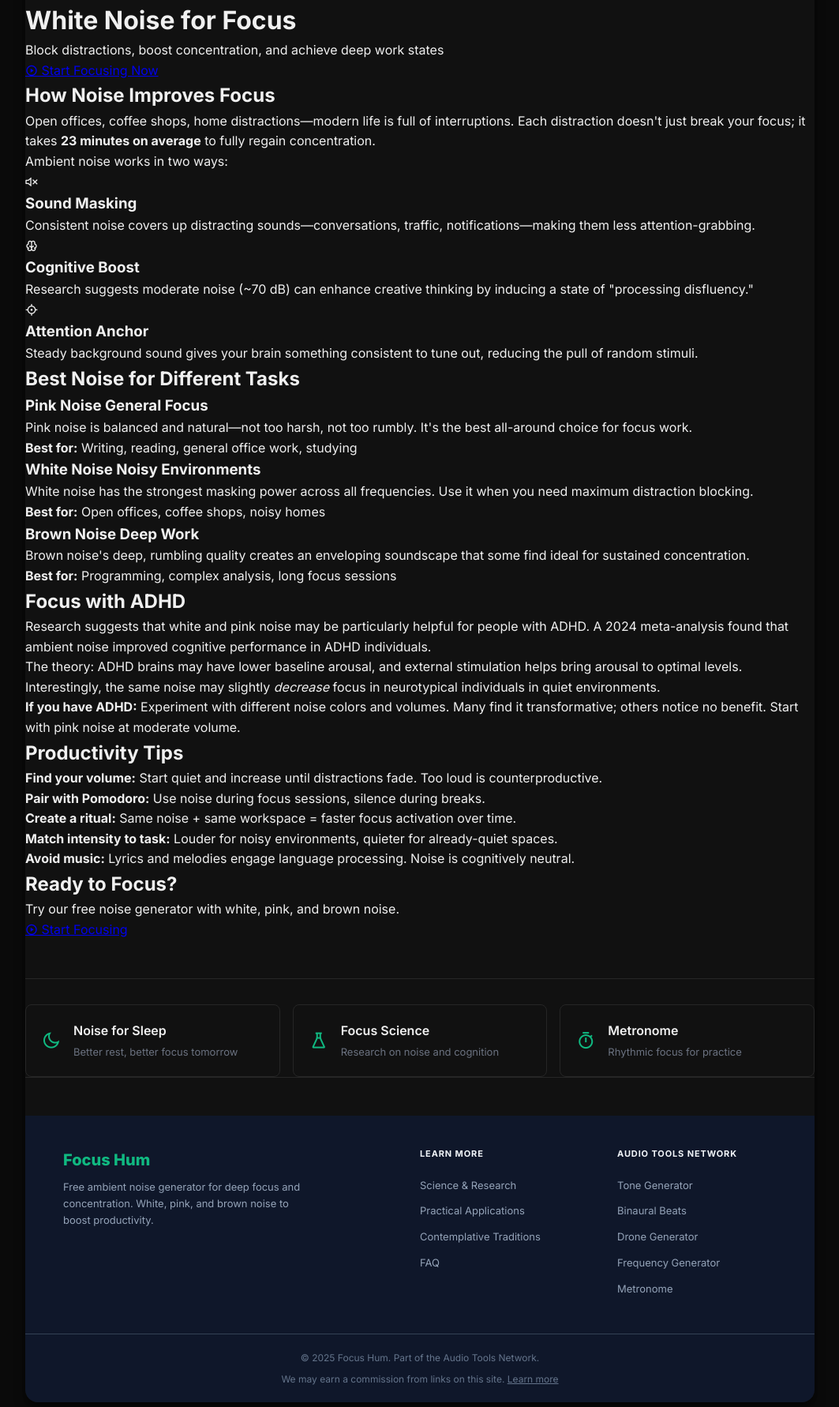
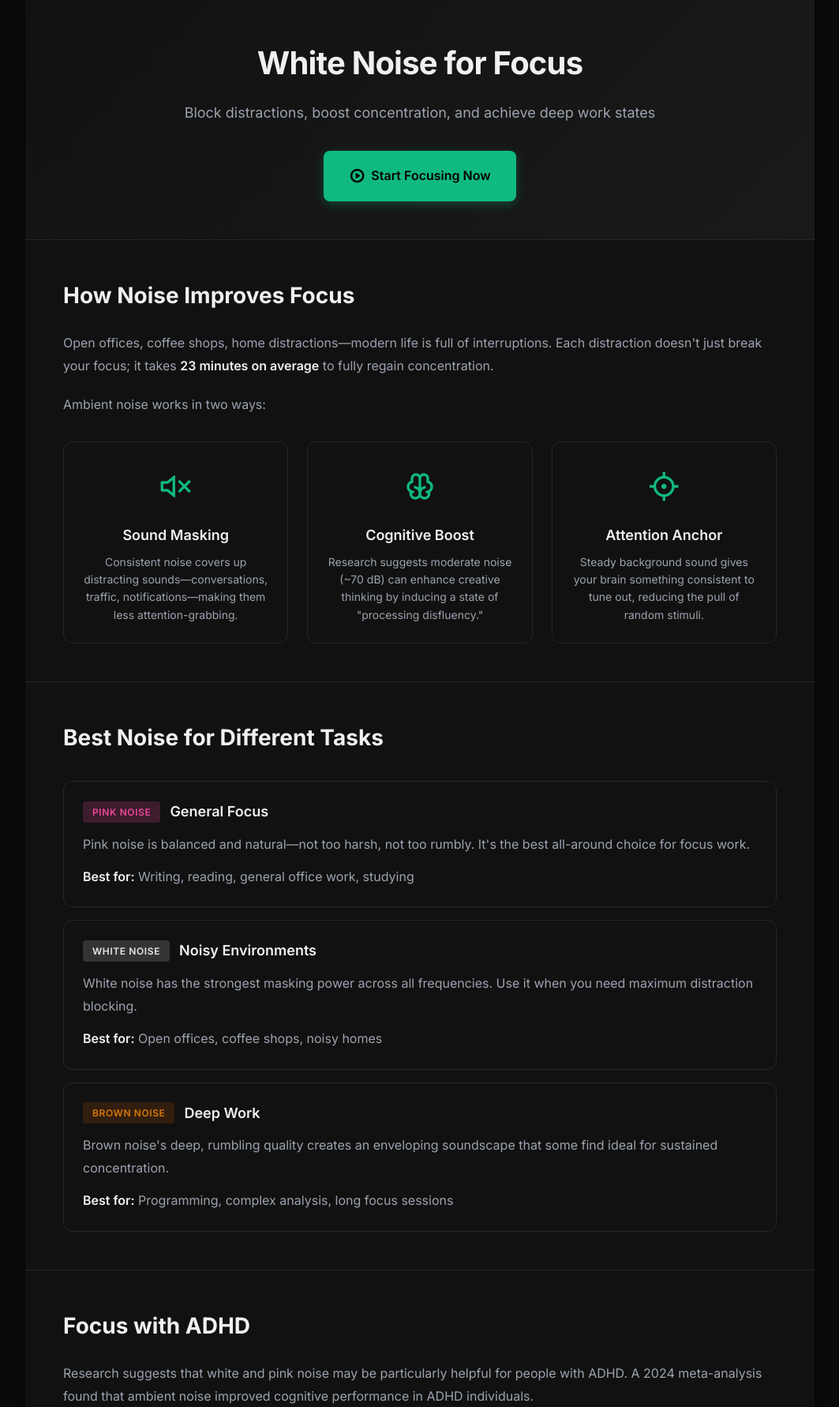
Before and after one commit to bberg/noise-generator, a Flask app: page /for-focus in a window 1280 px wide. Shown: the part 266-2048 px from the top of the page at 79% size, without its empty margins (108-1171 px from the left). Run offline with Flask 3, Linux system fonts and the light colour scheme.

Commit message:
Add use-case page CSS styles
- Add CSS styles for for-sleep and for-focus pages
- Includes benefit-grid, cta-button, noise-comparison styles

Co-Authored-By: Claude Opus 4.5 <noreply@anthropic.com>

```diff
--- a/static/css/style.css
+++ b/static/css/style.css
@@ -1770,3 +1770,293 @@ body {
     color: var(--text-muted);
     margin: 0;
 }
+
+/* =====================================================
+   USE CASE PAGE STYLES (for-sleep, for-focus, etc.)
+   ===================================================== */
+
+.use-case-container {
+    padding: 0;
+}
+
+.use-case-hero {
+    text-align: center;
+    padding: 3rem;
+    background: linear-gradient(135deg, var(--surface) 0%, var(--surface-raised) 100%);
+    border-bottom: 1px solid var(--border);
+}
+
+.use-case-hero h1 {
+    font-size: 2.5rem;
+    font-weight: 700;
+    color: var(--text);
+    margin-bottom: 1rem;
+    letter-spacing: -0.02em;
+}
+
+.hero-subtitle {
+    font-size: 1.125rem;
+    color: var(--text-secondary);
+    margin-bottom: 2rem;
+    max-width: 600px;
+    margin-left: auto;
+    margin-right: auto;
+    line-height: 1.7;
+}
+
+.cta-button {
+    display: inline-flex;
+    align-items: center;
+    gap: 0.5rem;
+    padding: 1rem 2rem;
+    background: var(--primary);
+    color: #000;
+    border: none;
+    border-radius: 8px;
+    font-size: 1rem;
+    font-weight: 600;
+    text-decoration: none;
+    cursor: pointer;
+    transition: all 0.2s ease;
+    box-shadow: 0 4px 14px rgba(16, 185, 129, 0.3);
+}
+
+.cta-button:hover {
+    background: var(--primary-dark);
+    transform: translateY(-2px);
+    box-shadow: 0 6px 20px rgba(16, 185, 129, 0.4);
+}
+
+.cta-button i {
+    font-size: 1.25rem;
+}
+
+.use-case-section {
+    padding: 3rem;
+    border-bottom: 1px solid var(--border);
+}
+
+.use-case-section:last-of-type {
+    border-bottom: none;
+}
+
+.use-case-section h2 {
+    font-size: 1.75rem;
+    font-weight: 700;
+    color: var(--text);
+    margin-bottom: 1.5rem;
+}
+
+.use-case-section p {
+    font-size: 1rem;
+    line-height: 1.8;
+    color: var(--text-secondary);
+    margin-bottom: 1.25rem;
+}
+
+.use-case-section p strong {
+    color: var(--text);
+    font-weight: 600;
+}
+
+/* Benefit Grid */
+.benefit-grid {
+    display: grid;
+    grid-template-columns: repeat(auto-fit, minmax(250px, 1fr));
+    gap: 1.5rem;
+    margin-top: 2rem;
+}
+
+.benefit-card {
+    background: var(--surface);
+    border: 1px solid var(--border);
+    border-radius: 12px;
+    padding: 1.5rem;
+    text-align: center;
+    transition: all 0.2s ease;
+}
+
+.benefit-card:hover {
+    border-color: var(--primary);
+    transform: translateY(-4px);
+    box-shadow: var(--shadow-lg);
+}
+
+.benefit-card i {
+    font-size: 2.5rem;
+    color: var(--primary);
+    margin-bottom: 1rem;
+    display: block;
+}
+
+.benefit-card h3 {
+    font-size: 1.125rem;
+    font-weight: 600;
+    color: var(--text);
+    margin-bottom: 0.5rem;
+}
+
+.benefit-card p {
+    font-size: 0.875rem;
+    color: var(--text-secondary);
+    line-height: 1.6;
+    margin: 0;
+}
+
+/* Noise Comparison */
+.noise-comparison {
+    margin-top: 2rem;
+}
+
+.noise-type {
+    background: var(--surface);
+    border: 1px solid var(--border);
+    border-radius: 12px;
+    padding: 1.5rem;
+    margin-bottom: 1rem;
+    transition: all 0.2s ease;
+}
+
+.noise-type:hover {
+    border-color: var(--primary);
+}
+
+.noise-type:last-child {
+    margin-bottom: 0;
+}
+
+.noise-type h3 {
+    font-size: 1.125rem;
+    font-weight: 600;
+    color: var(--text);
+    margin-bottom: 0.75rem;
+    display: flex;
+    align-items: center;
+    gap: 0.75rem;
+    flex-wrap: wrap;
+}
+
+.noise-type p {
+    margin-bottom: 0.75rem;
+}
+
+.noise-type p:last-child {
+    margin-bottom: 0;
+}
+
+.noise-badge {
+    display: inline-block;
+    padding: 0.25rem 0.75rem;
+    border-radius: 4px;
+    font-size: 0.75rem;
+    font-weight: 600;
+    text-transform: uppercase;
+    letter-spacing: 0.05em;
+}
+
+.noise-badge.pink {
+    background: rgba(236, 72, 153, 0.2);
+    color: #ec4899;
+}
+
+.noise-badge.brown {
+    background: rgba(180, 83, 9, 0.2);
+    color: #d97706;
+}
+
+.noise-badge.white {
+    background: rgba(255, 255, 255, 0.15);
+    color: #e5e7eb;
+}
+
+.noise-badge.theta {
+    background: rgba(99, 102, 241, 0.2);
+    color: #818cf8;
+}
+
+.noise-badge.alpha {
+    background: rgba(16, 185, 129, 0.2);
+    color: var(--primary);
+}
+
+.noise-badge.gamma {
+    background: rgba(245, 158, 11, 0.2);
+    color: #f59e0b;
+}
+
+/* Tips List */
+.tips-list {
+    list-style: none;
+    padding: 0;
+    margin: 1.5rem 0 0 0;
+}
+
+.tips-list li {
+    padding: 0.875rem 0;
+    padding-left: 1.5rem;
+    position: relative;
+    line-height: 1.7;
+    color: var(--text-secondary);
+    border-bottom: 1px solid var(--border);
+}
+
+.tips-list li:last-child {
+    border-bottom: none;
+}
+
+.tips-list li::before {
+    content: ">";
+    position: absolute;
+    left: 0;
+    color: var(--primary);
+    font-weight: bold;
+}
+
+.tips-list li strong {
+    color: var(--text);
+    font-weight: 600;
+}
+
+/* CTA Section */
+.cta-section {
+    text-align: center;
+    padding: 3rem;
+    background: var(--surface-raised);
+    border-top: 1px solid var(--border);
+}
+
+.cta-section h2 {
+    font-size: 1.75rem;
+    font-weight: 700;
+    color: var(--text);
+    margin-bottom: 0.75rem;
+}
+
+.cta-section p {
+    font-size: 1rem;
+    color: var(--text-secondary);
+    margin-bottom: 1.5rem;
+}
+
+/* Responsive for use-case pages */
+@media (max-width: 768px) {
+    .use-case-hero {
+        padding: 2rem 1.5rem;
+    }
+
+    .use-case-hero h1 {
+        font-size: 1.75rem;
+    }
+
+    .use-case-section {
+        padding: 2rem 1.5rem;
+    }
+
+    .benefit-grid {
+        grid-template-columns: 1fr;
+    }
+
+    .cta-section {
+        padding: 2rem 1.5rem;
+    }
+}
```
